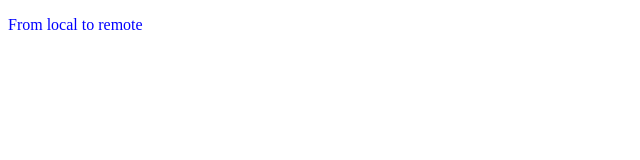
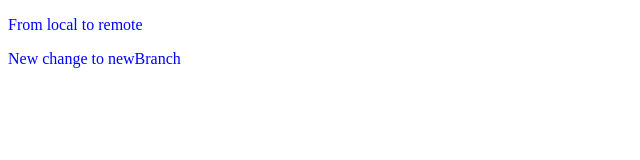
Before and after one commit to sakshitha24/LocalRepo, a plain HTML site: page index.html in a window 1280 px wide. Shown: the whole page, without its empty margins (0-640 px from the left). Drawn offline with Linux system fonts and the light colour scheme.

Commit message:
New line in newBranch

```diff
--- a/index.html
+++ b/index.html
@@ -8,5 +8,6 @@
 </head>
 <body>
     <p>From local to remote</p>
+    <p>New change to newBranch</p>
 </body>
 </html>
```
